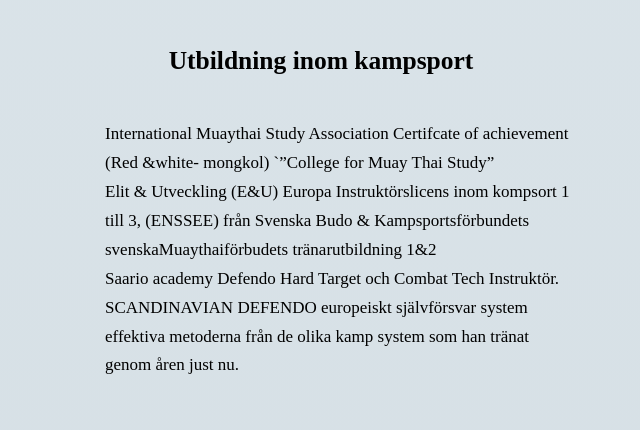
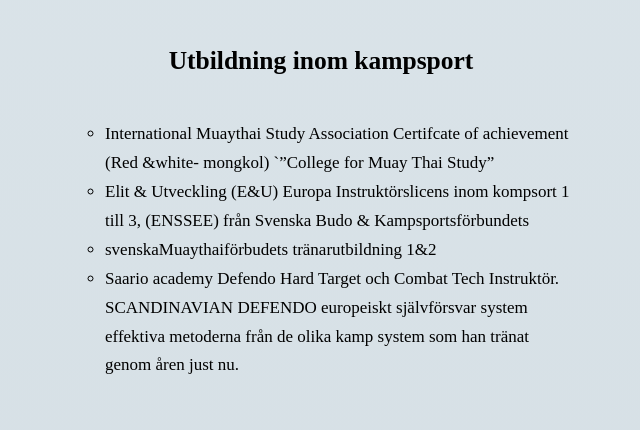
Before and after one commit to SebastianLennstrom/MT-Athletes-websida, a plain HTML site: page Views/about.html in a window 1280 px wide. Shown: the part 1627-2057 px from the top of the page, 319-959 px from the left. Drawn offline with Linux system fonts and the light colour scheme.

Commit message:
fixat list styling

```diff
--- a/Styles/about.css
+++ b/Styles/about.css
@@ -34,3 +34,7 @@
 .Tränare img, .Tränare h1 {
     margin-bottom: 1em;
 }
+
+.Utbildning_list{
+    list-style-type: circle;
+}
--- a/Views/about.html
+++ b/Views/about.html
@@ -73,7 +73,7 @@
 
                  <div class="Instruktörer_utbildning">
                     <h2>Utbildning inom kampsport</h2>
-                    <ul>
+                    <ul class="Utbildning_list">
                         <li>International Muaythai Study Association Certifcate of achievement (Red &white- mongkol) `”College for Muay Thai Study”</li>
                         <li>Elit & Utveckling (E&U) Europa Instruktörslicens inom kompsort 1 till 3, (ENSSEE) från Svenska Budo & Kampsportsförbundets</li>
                         <li>svenskaMuaythaiförbudets tränarutbildning 1&2</li>
```
